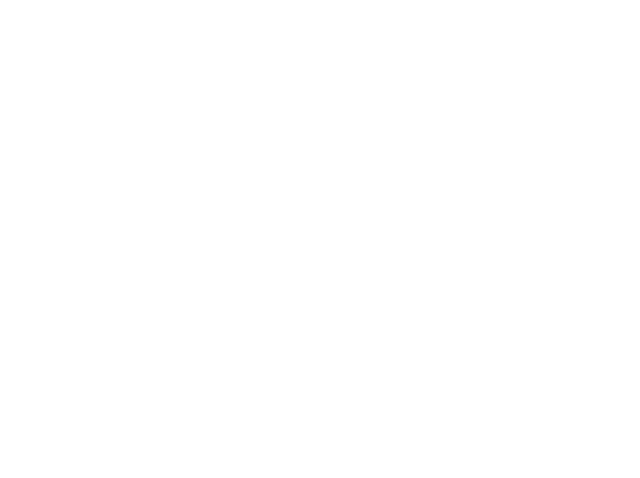
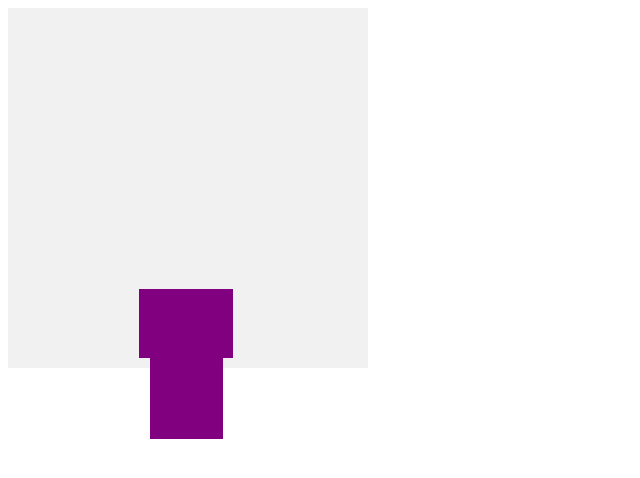
Before and after one commit to mareps/dungeon-generator, a website with bundled scripts: page src/index.html in a window 1280 px wide. Shown: the whole page, without its empty margins (0-640 px from the left). Built offline with nearby package versions, Linux system fonts and the light colour scheme.

Commit message:
creating drawRoom

```diff
--- a/src/index.html
+++ b/src/index.html
@@ -7,7 +7,7 @@
 </head>
 <body>
 
-    <div class="workspace">
+    <div id="viewport" style="position: relative;background-color:#f1f1f1;width:360px;height:360px;">
 
     </div>
 
--- a/src/index.ts
+++ b/src/index.ts
@@ -1,13 +1,13 @@
 
 interface Position {
-    x1: number, x2: number, y1: number, y2: number
+    x: number, y: number
 }
-interface RoomSize {
+interface Size {
     width: number, height: number
 }
 
 class Room {
-    private size: RoomSize;
+    private size: Size;
     private position: Position;
 
     constructor() {
@@ -17,36 +17,63 @@ class Room {
     private init(): void {
         this.setSize();
         this.setPosition();
-
-        console.log(this.getSize());
-        console.log(this.getPosition());
+        this.drawRoom();
     }
 
     private setSize(): void {
         // codigo para gerar tamanhos aleatorios dentro de uma base e range
+        const min = 50;
+        const max = 100;
+
+        //todo: a base referente ao grid
         this.size = {
-            width: 100,
-            height: 100
+            width: Math.floor(Math.random() * (max - min) + min),
+            height: Math.floor(Math.random() * (max - min) + min),
         }
+        console.log(this.size);
     }
 
     private setPosition(): void {
         // codigo para gerar posicao aleatoria dentro do grid
+
+        const min = 0;
+        const max = 360;
+
         this.position = {
-            x1: 0,
-            x2: 100,
-            y1: 0,
-            y2: 100
+            x: Math.floor(Math.random() * (max - min) + min),
+            y: Math.floor(Math.random() * (max - min) + min),
         }
     }
 
-    private getSize(): RoomSize {
+    private getSize(): Size {
         return this.size;
     }
 
     private getPosition(): Position {
         return this.position;
     }
+
+    private drawRoom(): void {
+        const viewport = document.getElementById('viewport');
+
+        const room = document.createElement('div');
+        room.className = 'room'
+
+        room.style.width = `${this.getSize().width}px`;
+        room.style.height = `${this.getSize().height}px`;
+        room.style.position = 'absolute';
+        room.style.backgroundColor = `purple`;
+
+        room.style.top = `${this.getPosition().y}px`;
+        room.style.right = `${this.getPosition().x}px`;
+
+        viewport.appendChild(room);
+
+    }
 }
 
 const firstRoom = new Room();
+const secondRoom = new Room();
+
+console.log(firstRoom);
+console.log(secondRoom);
```
